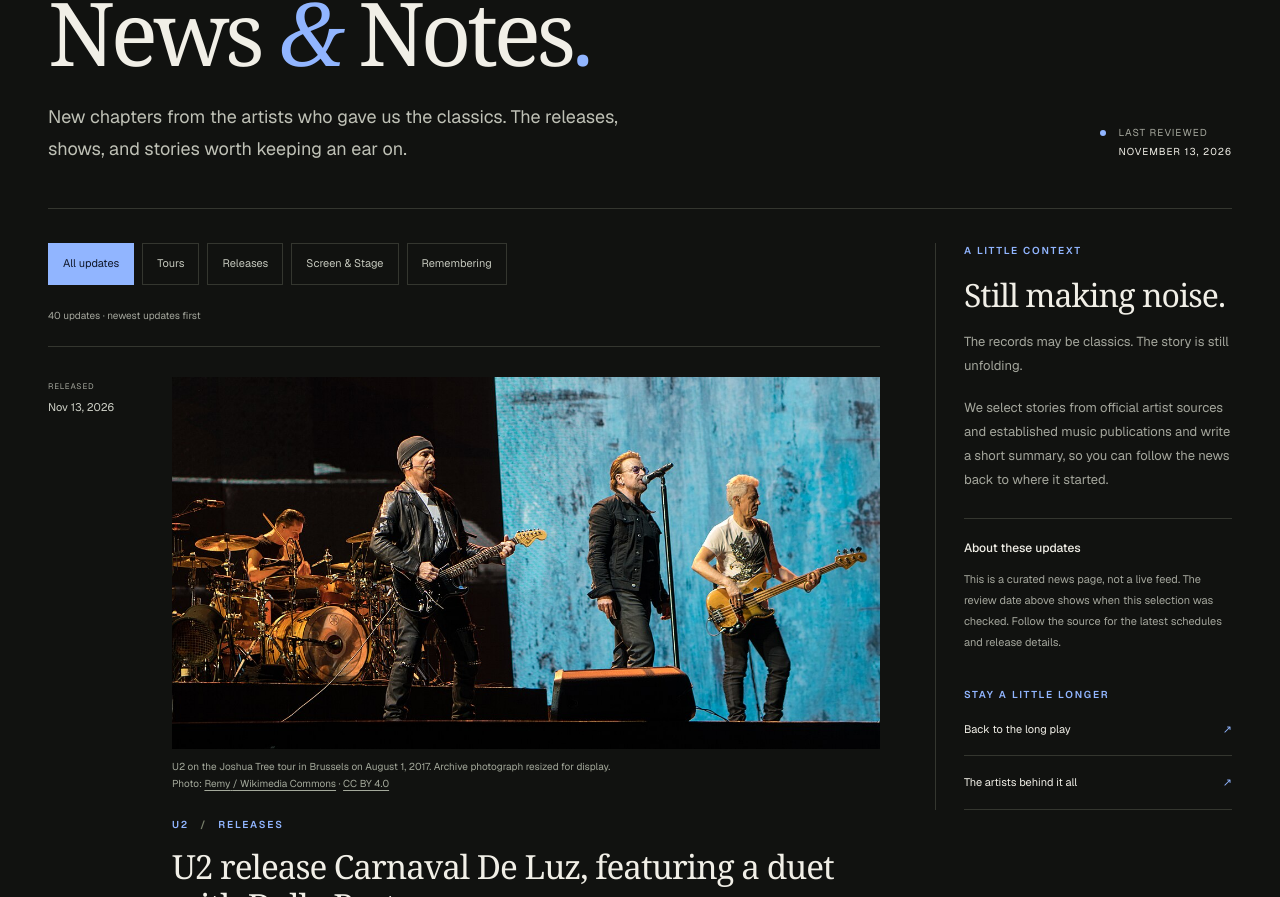
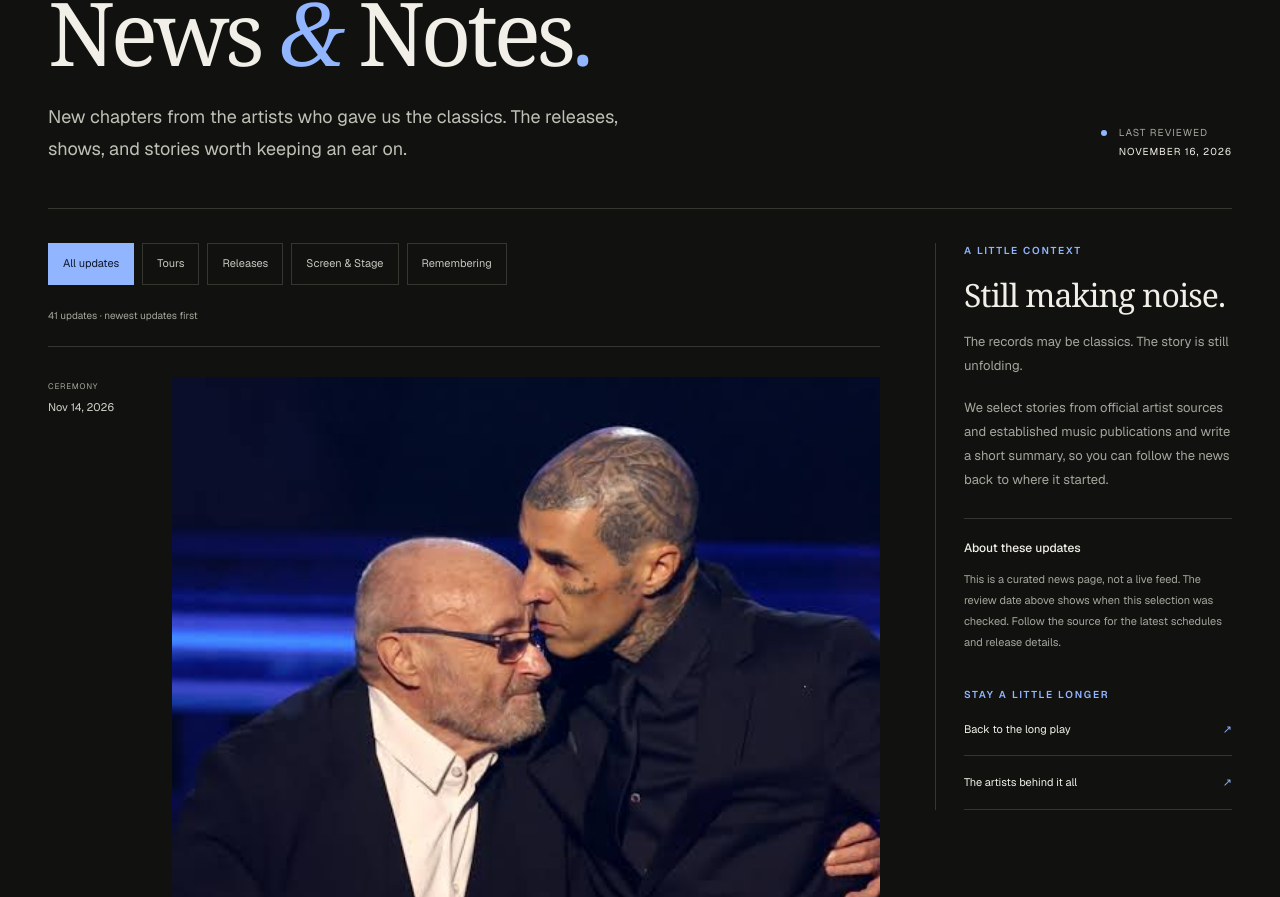
Before and after one commit to SJohn28/the-analog-replay, a Next.js app: page /news in a window 1280 px wide. Shown: the part 203-1100 px from the top of the page. Built offline with nearby package versions, Linux system fonts and the light colour scheme.

Commit message:
Publish 2026 Rock Hall ceremony recap

```diff
--- a/data/news.ts
+++ b/data/news.ts
@@ -1,4 +1,4 @@
-export const newsReviewedOn = "2026-11-13";
+export const newsReviewedOn = "2026-11-16";
 
 export type NewsCategory = "Tours" | "Releases" | "Screen & Stage" | "Remembering";
 export type NewsItem = {
@@ -27,6 +27,36 @@ export type NewsItem = {
 // not the date of the performance or release. Keep newest announcements first.
 export const news: NewsItem[] = [
 {
+  "id": "rock-hall-ceremony-2026-collins-idol",
+  "artist": "Phil Collins & Billy Idol",
+  "category": "Screen & Stage",
+  "announcedOn": "2026-11-14",
+  "dateLabel": "Ceremony",
+  "title": "Phil Collins and Billy Idol take the spotlight at the 2026 Rock Hall induction",
+  "summary": "Phil Collins accepted his solo induction into the Rock & Roll Hall of Fame on November 14, 2026, at the Peacock Theater in Los Angeles. Travis Barker of Blink-182 introduced Collins, then played drums as Cynthia Erivo sang “In the Air Tonight,” the opening track from Collins’s 1981 solo debut, Face Value. Collins had already entered the Hall with Genesis in 2010.\n\nGwen Stefani and Tony Kanal of No Doubt inducted Billy Idol and his longtime guitarist Steve Stevens. Idol and Stevens played “White Wedding,” and Stefani joined Idol to sing “Eyes Without a Face.”\n\nThe ceremony also honored Iron Maiden, Oasis and Joy Division/New Order in the performer category. The Rock Hall says the ceremony will debut on ABC and Disney+ in December.",
+  "photo": {
+    "src": "/images/news/phil-collins-travis-barker-rock-hall-2026.jpeg",
+    "width": 495,
+    "height": 619,
+    "alt": "Travis Barker embraces Phil Collins onstage",
+    "caption": "Phil Collins and Travis Barker at the 2026 Rock & Roll Hall of Fame induction in Los Angeles. Image supplied by Scott Johnson."
+  },
+  "references": [
+    {
+      "name": "Rock & Roll Hall of Fame · Class of 2026 and broadcast plans",
+      "url": "https://rockhall.com/press-release/the-rock-roll-hall-of-fame-reveals-2026-inductees/"
+    },
+    {
+      "name": "Peacock Theater · November 14 ceremony",
+      "url": "https://www.peacocktheater.com/events/detail/rrhof111426"
+    }
+  ],
+  "source": {
+    "name": "Associated Press · Induction and performance recap",
+    "url": "https://apnews.com/article/3171abbc75a9529119a39762fb8ddbd5"
+  }
+},
+{
   "id": "u2-carnaval-de-luz-release-2026",
   "artist": "U2",
   "category": "Releases",
```
Also changed, not shown: public/images/news/phil-collins-travis-barker-rock-hall-2026.jpeg (added).
